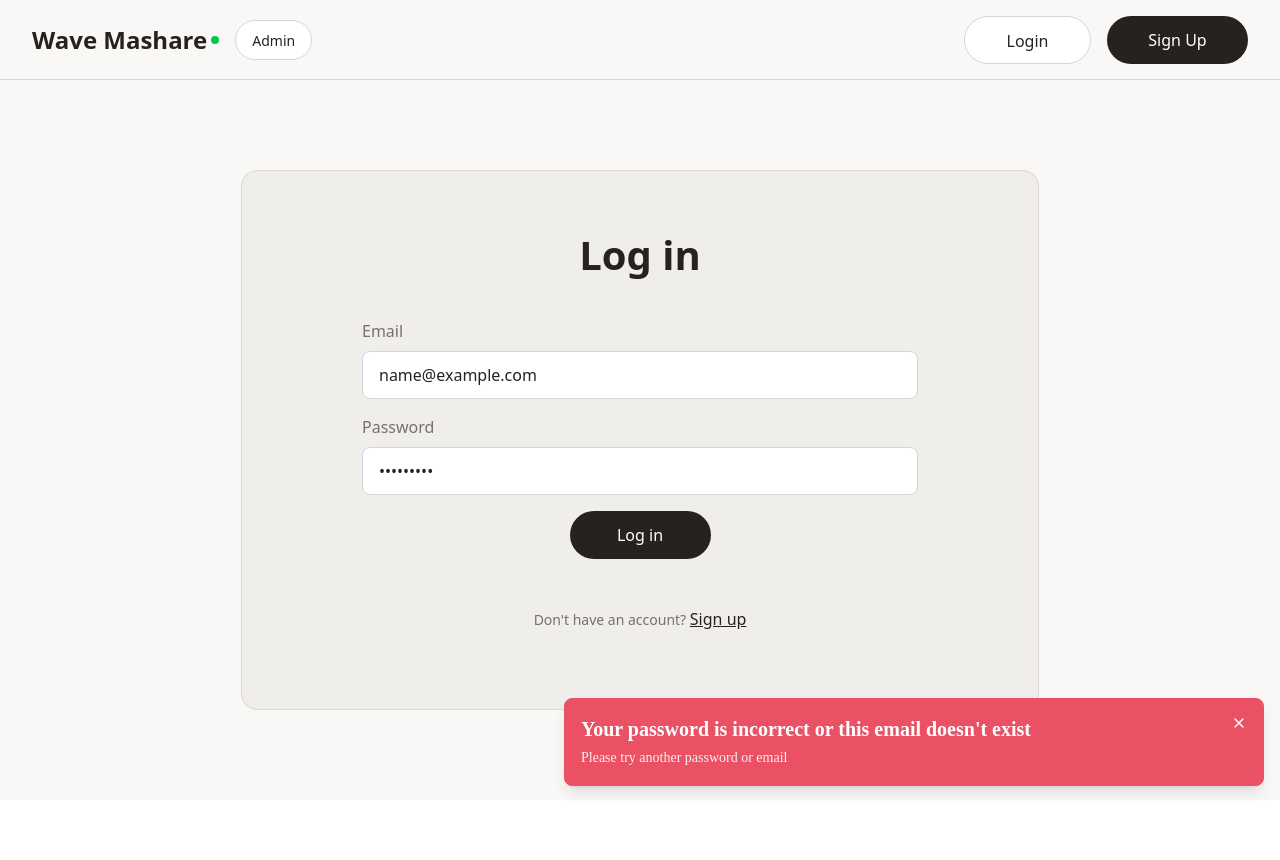
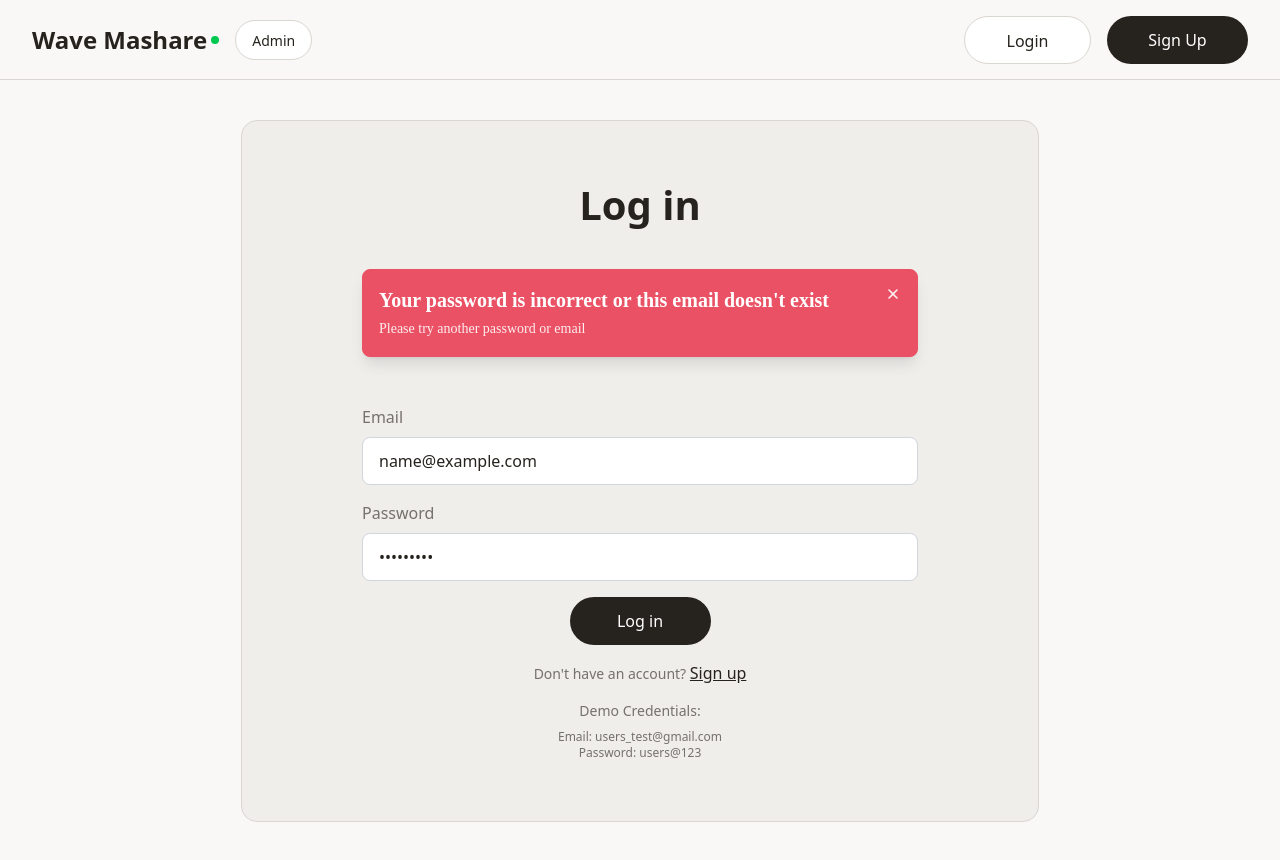
Before and after one commit to wpc41205/my-personal-blog-project, a Next.js app: page /login in a window 1280 px wide. Both pictures are taken after typing "name@example.com", "Sample123" into the empty fields and a click on the button "Log in". Before the commit the page ends 800 px from the top, so only its background shows below. Built offline with nearby package versions, Linux system fonts and the light colour scheme; no server answers.

Commit message:
feat: improve Supabase client initialization with environment variable validation and enhance login form layout

```diff
--- a/src/lib/supabase.js
+++ b/src/lib/supabase.js
@@ -1,6 +1,10 @@
 import { createClient } from '@supabase/supabase-js'
 
-const supabaseUrl = process.env.NEXT_PUBLIC_SUPABASE_URL || 'https://sexmngqbnbcutkkwqeqa.supabase.co'
-const supabaseAnonKey = process.env.NEXT_PUBLIC_SUPABASE_PUBLISHABLE_DEFAULT_KEY || 'sb_publishable_gU-sipK03iXfPMPzZ4NyNw_F0XMJcol'
+const supabaseUrl = process.env.NEXT_PUBLIC_SUPABASE_URL
+const supabaseAnonKey = process.env.NEXT_PUBLIC_SUPABASE_PUBLISHABLE_DEFAULT_KEY
+
+if (!supabaseUrl || !supabaseAnonKey) {
+  throw new Error('Supabase env vars missing: please set NEXT_PUBLIC_SUPABASE_URL and NEXT_PUBLIC_SUPABASE_PUBLISHABLE_DEFAULT_KEY')
+}
 
 export const supabase = createClient(supabaseUrl, supabaseAnonKey)
--- a/src/pages/login.js
+++ b/src/pages/login.js
@@ -69,17 +69,17 @@ const Login = () => {
       <Navigation />
 
       <main className="flex-1 flex items-center justify-center px-4 py-10">
-        <div className="w-[798px] h-[540px] bg-[#EFEEEB] rounded-[16px] px-[120px] py-[60px] border border-[#DAD6D1] opacity-100 flex flex-col gap-[40px]">
+        <div className="w-full max-w-[798px] min-h-[540px] bg-[#EFEEEB] rounded-[16px] px-6 sm:px-10 md:px-20 lg:px-[120px] py-8 md:py-10 lg:py-[60px] border border-[#DAD6D1] opacity-100 flex flex-col gap-6 md:gap-8 lg:gap-[40px]">
           <h1 className="text-center font-poppins font-semibold text-[40px] leading-[48px] tracking-[0] text-[#26231E]">Log in</h1>
 
           {error && (
-            <div className="fixed z-50 w-[700px] h-[86px] bottom-4 right-4">
+            <div className="w-full mb-2">
               <AlertBanner
                 variant="error"
                 title="Your password is incorrect or this email doesn't exist"
                 description="Please try another password or email"
                 onClose={() => setError('')}
-                className="shadow-lg rounded-[8px] px-4 py-4"
+                className="shadow-lg rounded-[8px] px-4 py-4 w-full"
               />
             </div>
           )}
@@ -105,7 +105,7 @@ const Login = () => {
                 placeholder="Password"
                 value={password}
                 onChange={(e) => setPassword(e.target.value)}
-                className={`w-[558px] h-12 rounded-[8px] pt-3 pr-3 pb-3 pl-4 gap-1 border opacity-100 ${fieldErrors.password ? 'border-red-500 focus:ring-red-300' : 'border-[#DAD6D1]'}`}
+                className={`w/[558px] h-12 rounded-[8px] pt-3 pr-3 pb-3 pl-4 gap-1 border opacity-100 ${fieldErrors.password ? 'border-red-500 focus:ring-red-300' : 'border-[#DAD6D1]'}`}
                 autoComplete="current-password"
               />
               {/* Inline error text removed as requested */}
@@ -120,9 +120,8 @@ const Login = () => {
                 {isSubmitting ? 'Logging in...' : 'Log in'}
               </button>
             </div>
-          </form>
 
-          <p className="text-center text-sm mt-2 text-[#75716B]">
+            <p className="text-center text-sm  text-[#75716B] mt-4">
             Don&apos;t have an account?{' '}
             <button
               onClick={() => router.push('/register')}
@@ -131,6 +130,15 @@ const Login = () => {
               Sign up
             </button>
           </p>
+
+            <div className="text-center mt-4">
+              <p className="text-sm text-[#75716B] mb-2 font-poppins font-medium">Demo Credentials:</p>
+              <p className="text-xs text-[#75716B]">Email: users_test@gmail.com</p>
+              <p className="text-xs text-[#75716B]">Password: users@123</p>
+            </div>
+          </form>
+
+
         </div>
       </main>
     </div>
--- a/src/services/api.js
+++ b/src/services/api.js
@@ -445,18 +445,21 @@ export const registerUser = async (userData) => {
       return { user: null, auth: authData, message: 'Confirmation email sent. Please verify your email to complete registration.' };
     }
 
-    // Create user profile in users table
-    console.log('Creating user profile...');
+    // Create or update user profile in users table
+    // Many Supabase setups have an auth trigger that inserts (id, email) into public.users on signup.
+    // Use upsert to avoid duplicate key errors and just enrich the existing row.
+    console.log('Creating/updating user profile...');
     const { data: profileData, error: userError } = await supabase
       .from('users')
-      .insert([
+      .upsert([
         {
           id: authData.user.id,
+          email: userData.email || userData?.email_address || authData.user.email || null,
           username: userData.username,
           name: userData.name,
           role: 'user'
         }
-      ])
+      ], { onConflict: 'id', ignoreDuplicates: false })
       .select()
       .single();
 
--- a/utils/supabase.ts
+++ b/utils/supabase.ts
@@ -1,3 +1,4 @@
+
 import { createClient } from "@supabase/supabase-js";
 
 const supabaseUrl = process.env.NEXT_PUBLIC_SUPABASE_URL;
```
